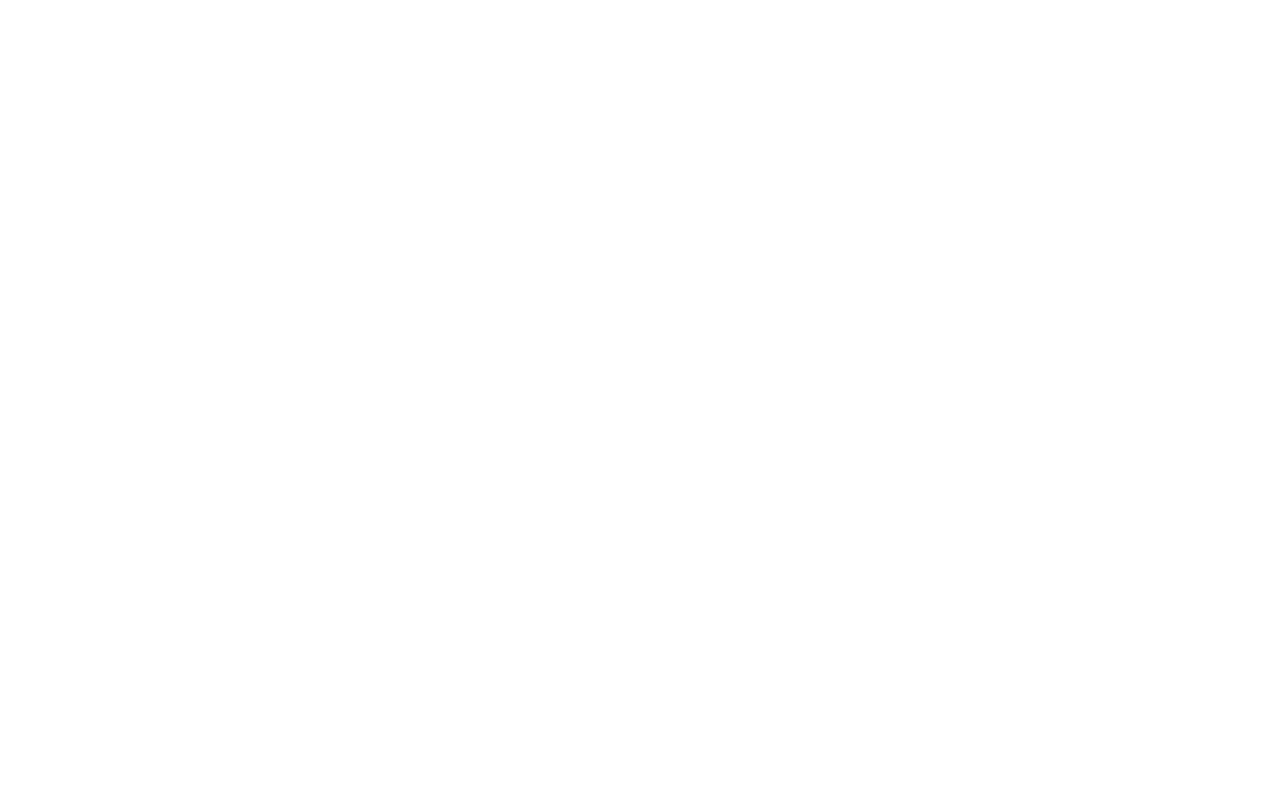
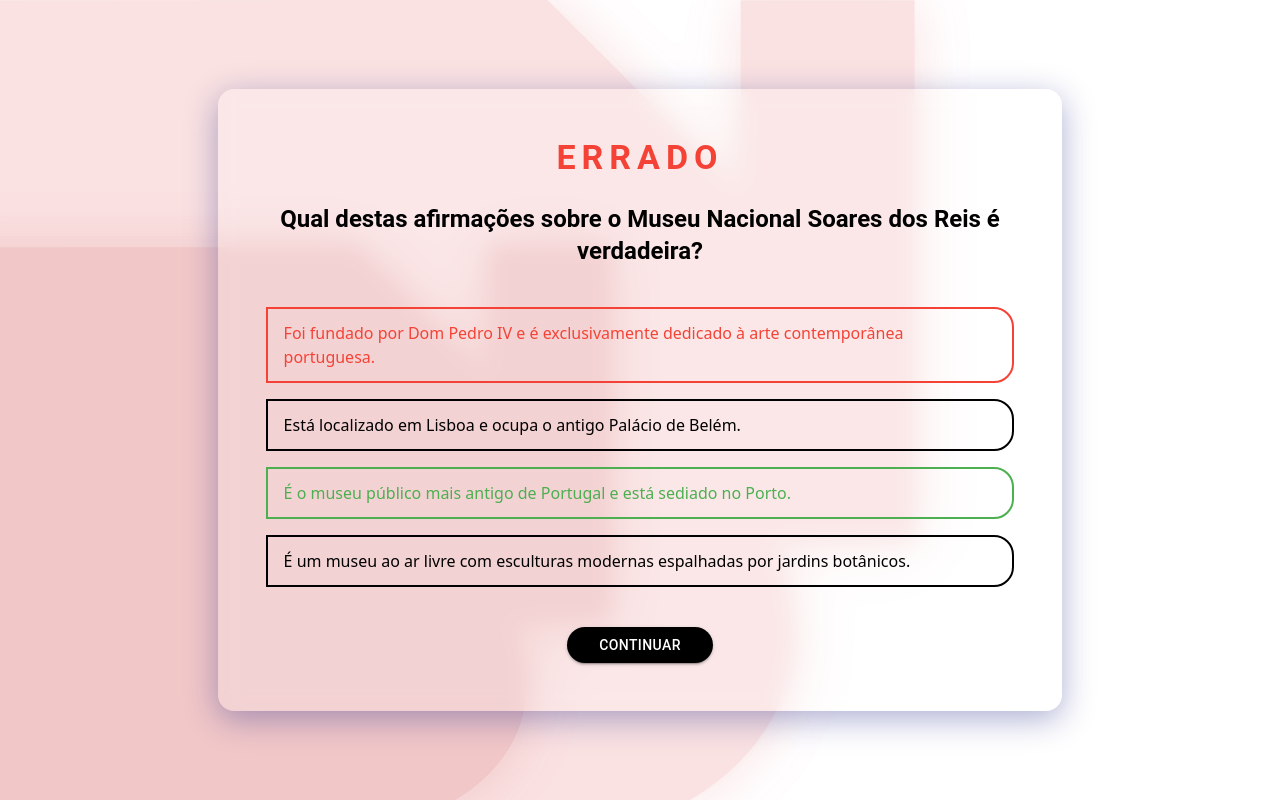
Before and after one commit to jorgeneto-trabalho/Porjeto-P3-Museu-Nacional-Soares-Reis, a React (Vite) app in the folder frontend/: page /resultado in a window 1280 px wide. Before the commit this address had no page. Built offline with nearby package versions, Linux system fonts and the light colour scheme.

Commit message:
adicionado e criado o frontend da página resultado versão desktop, adicionado támbem duas imagens para o background

```diff
--- a/frontend/components/Perguntas/PerguntaInformacao.jsx
+++ b/frontend/components/Perguntas/PerguntaInformacao.jsx
@@ -197,8 +197,8 @@
                             RESPONDER
                         </Button>
                     </Box>
-                                    </Box>
-                                </Box>
+                </Box>
+            </Box>
         </ThemeProvider>
     );
 };
--- /dev/null
+++ b/frontend/components/Resultado/Resultado.jsx
@@ -0,0 +1,141 @@
+// components/Resultado/Resultado.jsx
+import React from "react";
+import { Box, Button, Typography } from "@mui/material";
+import { ThemeProvider, createTheme } from "@mui/material/styles";
+import { useNavigate, useLocation } from "react-router-dom";
+
+const theme = createTheme();
+
+const fallbackData = {
+  isCorrect: false,
+  question:
+    "Qual destas afirmações sobre o Museu Nacional Soares dos Reis é verdadeira?",
+  options: [
+    "Foi fundado por Dom Pedro IV e é exclusivamente dedicado à arte contemporânea portuguesa.",
+    "Está localizado em Lisboa e ocupa o antigo Palácio de Belém.",
+    "É o museu público mais antigo de Portugal e está sediado no Porto.",
+    "É um museu ao ar livre com esculturas modernas espalhadas por jardins botânicos.",
+  ],
+  correctIdx: 2,
+  chosenIdx: 0,
+};
+
+const Resultado = () => {
+  const navigate = useNavigate();
+  const { state } = useLocation();
+
+  // dados vindos do navigate() ou (em dev) o fallback
+  const { isCorrect, question, options, correctIdx, chosenIdx } =
+    state ?? fallbackData;
+
+  /* ---------- NOVO: escolhe o fundo ---------- */
+  const bgUrl = isCorrect ? "/bgcerto.jpg" : "/bgerrado.jpg";
+
+  const primaryColor = isCorrect ? "#4CAF50" : "#F44336";
+  const title        = isCorrect ? "CORRETO" : "ERRADO";
+
+  return (
+    <ThemeProvider theme={theme}>
+      <Box
+        sx={{
+          position: "fixed",
+          inset: 0,
+          backgroundImage: `url('${bgUrl}')`,   /* ← aqui muda o fundo */
+          backgroundSize: "cover",
+          backgroundPosition: "center",
+          backgroundRepeat: "no-repeat",
+          display: "flex",
+          justifyContent: "center",
+          alignItems: "center",
+          p: 2,
+        }}
+      >
+        {/* Cartão central */}
+        <Box
+          sx={{
+            display: "flex",
+            flexDirection: "column",
+            width: { xs: "90%", md: "60%" },
+            maxWidth: 900,
+            borderRadius: 4,
+            background: "rgba(255, 255, 255, 0.2)",
+            boxShadow: "0 8px 32px 0 rgba(31, 38, 135, 0.37)",
+            backdropFilter: "blur(10px)",
+            WebkitBackdropFilter: "blur(10px)",
+            overflow: "hidden",
+            p: { xs: 3, md: 6 },
+            gap: 3,
+          }}
+        >
+          {/* Título */}
+          <Typography
+            variant="h4"
+            sx={{
+              fontWeight: "bold",
+              letterSpacing: 6,
+              color: primaryColor,
+              textAlign: "center",
+            }}
+          >
+            {title}
+          </Typography>
+
+          {/* Pergunta */}
+          <Typography
+            variant="h5"
+            sx={{ fontWeight: "bold", mb: 2, color: "black" }}
+          >
+            {question}
+          </Typography>
+
+          {/* Opções */}
+          <Box sx={{ display: "flex", flexDirection: "column", gap: 2 }}>
+            {options.map((op, idx) => {
+              const isRight   = idx === correctIdx;
+              const isChosen  = idx === chosenIdx;
+              let borderColor = "black";
+              if (isRight) borderColor = "#4CAF50";
+              else if (isChosen && !isCorrect) borderColor = "#F44336";
+
+              return (
+                <Box
+                  key={idx}
+                  sx={{
+                    border: `2px solid ${borderColor}`,
+                    borderRadius: "0 20px 20px 0",
+                    px: 2,
+                    py: 1.5,
+                    fontWeight: 500,
+                    color: borderColor,
+                    textAlign: "left",
+                  }}
+                >
+                  {op}
+                </Box>
+              );
+            })}
+          </Box>
+
+          {/* Botão */}
+          <Box sx={{ textAlign: "center", mt: 2 }}>
+            <Button
+              variant="contained"
+              onClick={() => navigate("/pergunta")}
+              sx={{
+                borderRadius: "20px",
+                px: 4,
+                backgroundColor: "black",
+                color: "white",
+                textTransform: "none",
+              }}
+            >
+              CONTINUAR
+            </Button>
+          </Box>
+        </Box>
+      </Box>
+    </ThemeProvider>
+  );
+};
+
+export default Resultado;
--- /dev/null
+++ b/frontend/pages/resultado.jsx
@@ -0,0 +1,3 @@
+import Resultado from "../components/Resultado/Resultado";
+const ResultadoPage = () => <Resultado />;
+export default ResultadoPage;
--- a/frontend/src/App.jsx
+++ b/frontend/src/App.jsx
@@ -4,6 +4,7 @@
 import NamingRoom from '../pages/inserir-nome'
 import ResumoPage from '../pages/resumo'
 import Pergunta from '../pages/pergunta'
+import ResultadoPage from "../pages/resultado";
 
 function App() {
 
@@ -15,6 +16,8 @@
         <Route path='/inserir-nome' element={<NamingRoom />} />
         <Route path='/resumo' element={<ResumoPage />} />
         <Route path='/pergunta' element={<Pergunta />} />
+        <Route path='/resultado' element={<ResultadoPage />} />
+
       </Routes>
     </>
   )
```
Also changed, not shown: frontend/public/bgcerto.jpg (added), frontend/public/bgerrado.jpg (added).
